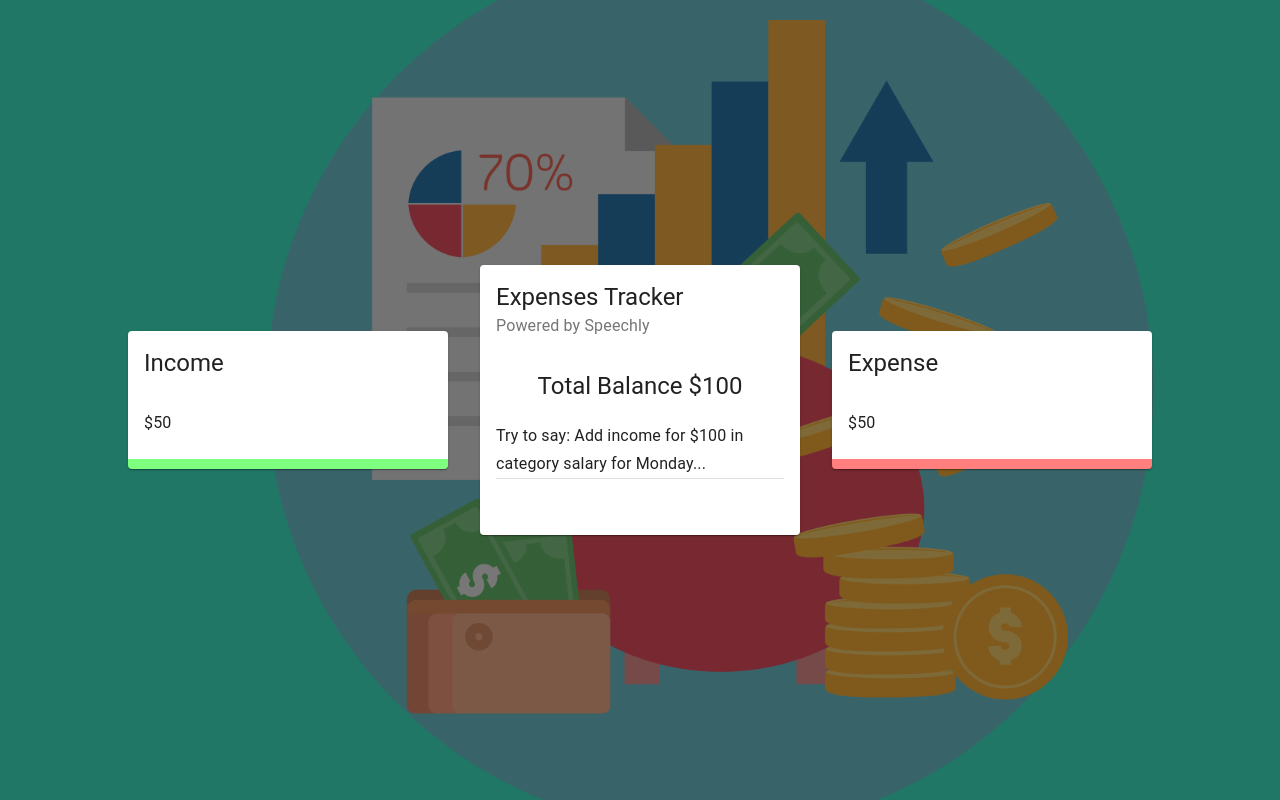
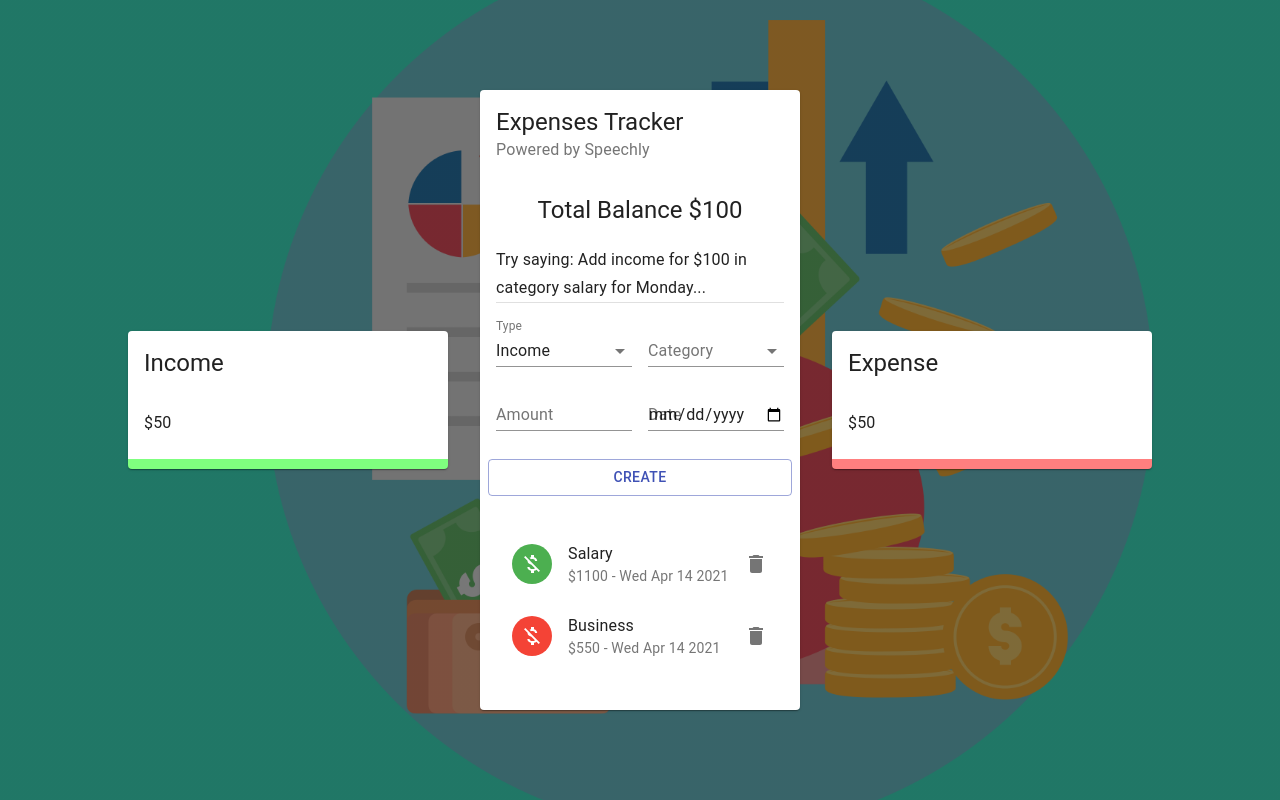
Before and after one commit to AmrHE/expenses-tracker, a React (Create React App) app: page / in a window 1280 px wide. Built offline with nearby package versions, Linux system fonts and the light colour scheme.

Commit message:
add List/Form Components

```diff
--- a/src/Components/Main/Main.jsx
+++ b/src/Components/Main/Main.jsx
@@ -1,6 +1,8 @@
 import React from 'react';
 import { Card, CardHeader, CardContent, Typography, Grid, Divider } from '@material-ui/core';
-import useStyles from './style';
+import useStyles from './mainStyle';
+import Form from './Form/Form';
+import List from './List/List';
 
 
 const Main = () => {
@@ -12,16 +14,18 @@ const Main = () => {
       <CardContent>
         <Typography align="center" variant="h5">Total Balance $100</Typography>
         <Typography variant="subtitle1" style={{ LineHeight: '1.5em', marginTop: '20px' }}>
-          {/* InfoCard... */}
-          Try to say: Add income for $100 in category salary for Monday...
+          {/* InfoCard Component... */}
+          Try saying: Add income for $100 in category salary for Monday...
         </Typography>
         <Divider />
-        {/* Form */}
+        <Form />
       </CardContent>
 
       <CardContent className={classes.cardContent}>
-        <Grid>
-
+        <Grid container spacing={2}>
+          <Grid item xs={12}>
+            <List/>
+          </Grid>
         </Grid>
       </CardContent>
     </Card>
```
